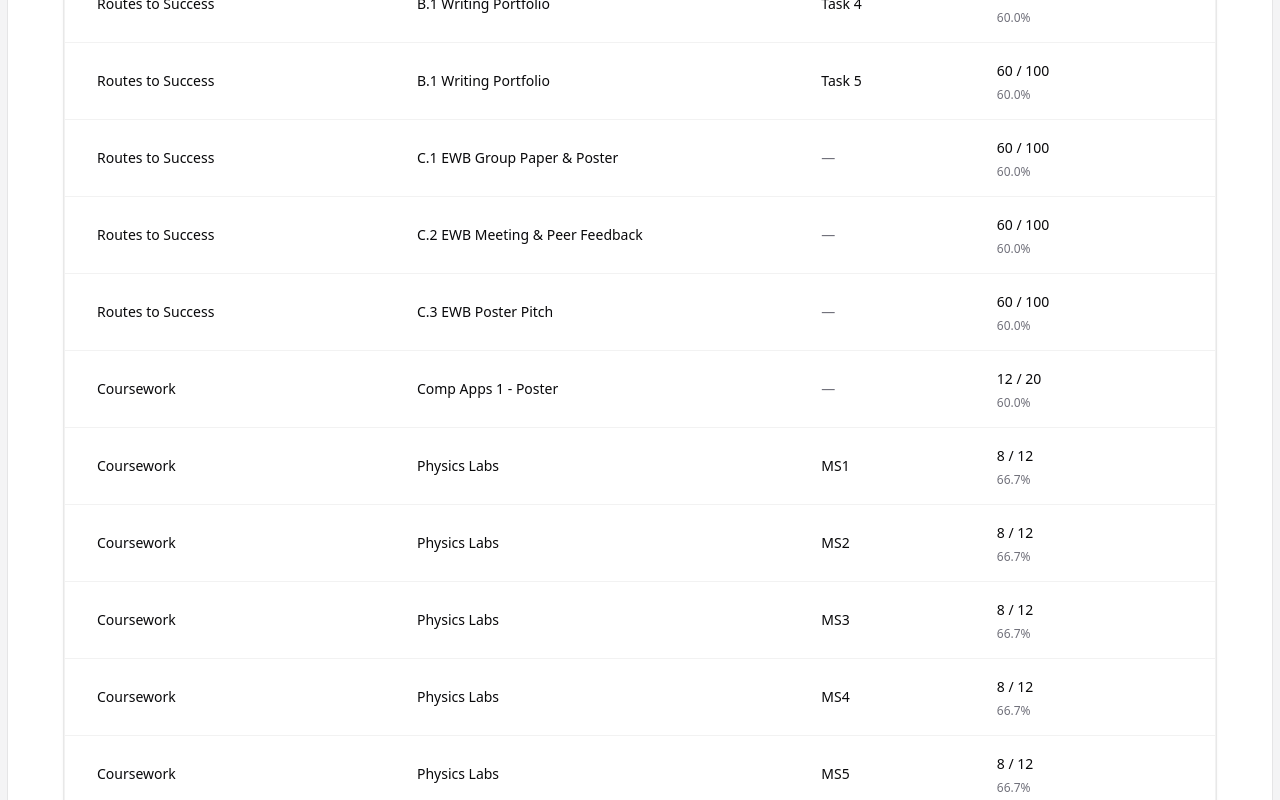
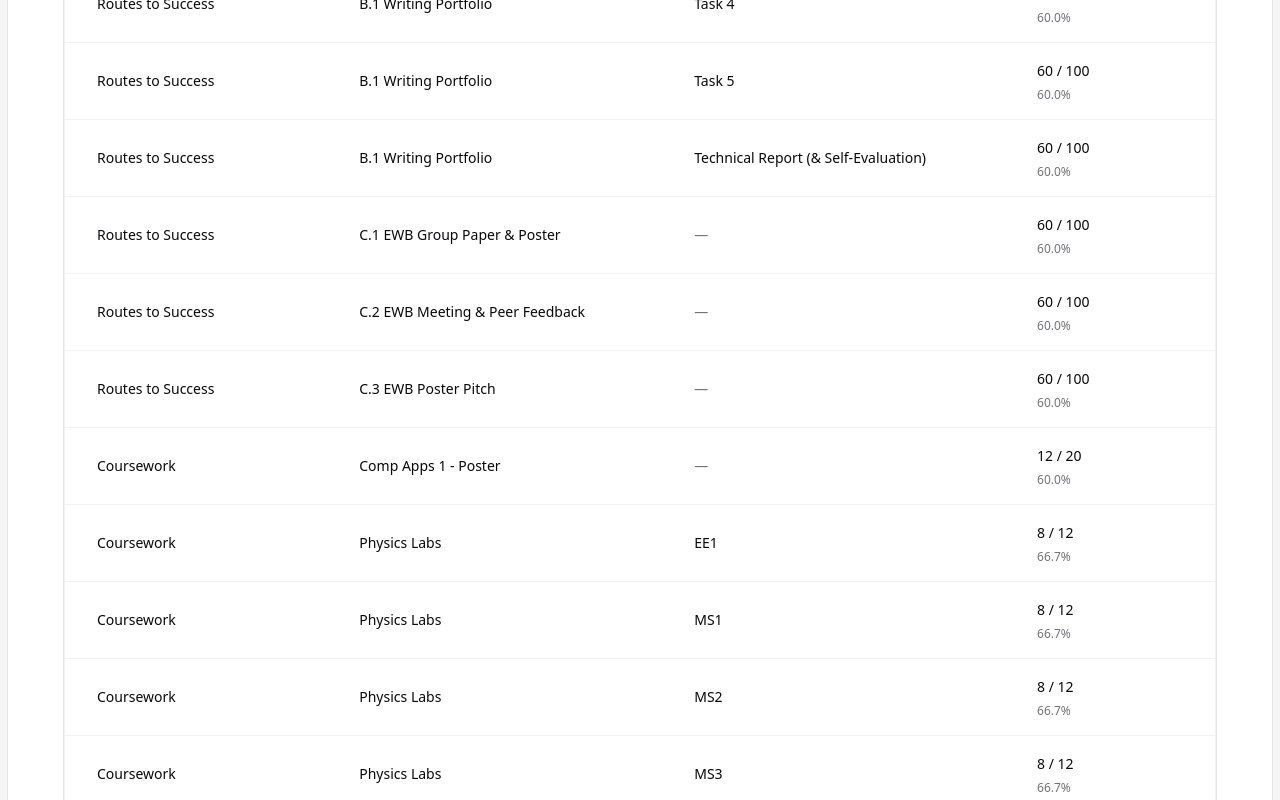
Before and after one commit to 0x62/grade-calculator, a Next.js app: page / in a window 1280 px wide. Shown: the part 2080-2880 px from the top of the page. Built offline with nearby package versions, Linux system fonts and the light colour scheme.

Commit message:
Fix weighting

```diff
--- a/src/components/app-shell.tsx
+++ b/src/components/app-shell.tsx
@@ -12,7 +12,7 @@ import {
   SidebarSection,
 } from "./catalyst/sidebar";
 import { GradeProvider } from "./grade-context";
-import { Heading, Subheading } from "./catalyst/heading";
+import { Subheading } from "./catalyst/heading";
 
 const navItems = [
   { href: "/", label: "Dashboard" },
--- a/src/components/efy-config.ts
+++ b/src/components/efy-config.ts
@@ -121,11 +121,17 @@ export const efyModules: ModuleConfig[] = [
         id: "rts-b1-writing-portfolio",
         name: "B.1 Writing Portfolio",
         subtasks: [
-          { id: "rts-b1-task-1", name: "Task 1", weight: 6, totalMarks: 100 },
-          { id: "rts-b1-task-2", name: "Task 2", weight: 6, totalMarks: 100 },
-          { id: "rts-b1-task-3", name: "Task 3", weight: 6, totalMarks: 100 },
-          { id: "rts-b1-task-4", name: "Task 4", weight: 6, totalMarks: 100 },
-          { id: "rts-b1-task-5", name: "Task 5", weight: 6, totalMarks: 100 },
+          { id: "rts-b1-task-1", name: "Task 1", weight: 1.2, totalMarks: 100 },
+          { id: "rts-b1-task-2", name: "Task 2", weight: 1.2, totalMarks: 100 },
+          { id: "rts-b1-task-3", name: "Task 3", weight: 1.2, totalMarks: 100 },
+          { id: "rts-b1-task-4", name: "Task 4", weight: 1.2, totalMarks: 100 },
+          { id: "rts-b1-task-5", name: "Task 5", weight: 1.2, totalMarks: 100 },
+          {
+            id: "rts-b1-technical-report",
+            name: "Technical Report (& Self-Evaluation)",
+            weight: 24,
+            totalMarks: 100,
+          },
         ],
       },
       {
@@ -163,12 +169,12 @@ export const efyModules: ModuleConfig[] = [
         id: "coursework-physics-labs",
         name: "Physics Labs",
         subtasks: [
+          { id: "coursework-physics-ee1", name: "EE1", weight: 2, totalMarks: 12 },
           { id: "coursework-physics-ms1", name: "MS1", weight: 2.4, totalMarks: 12 },
           { id: "coursework-physics-ms2", name: "MS2", weight: 2.4, totalMarks: 12 },
           { id: "coursework-physics-ms3", name: "MS3", weight: 2.4, totalMarks: 12 },
           { id: "coursework-physics-ms4", name: "MS4", weight: 2.4, totalMarks: 12 },
           { id: "coursework-physics-ms5", name: "MS5", weight: 2.4, totalMarks: 12 },
-          { id: "coursework-physics-ee1", name: "EE1", weight: 2, totalMarks: 12 },
           { id: "coursework-physics-ep1", name: "EP1", weight: 2.4, totalMarks: 12 },
           { id: "coursework-physics-ep2", name: "EP2", weight: 2.4, totalMarks: 12 },
           { id: "coursework-physics-ep3", name: "EP3", weight: 2.4, totalMarks: 12 },
```
